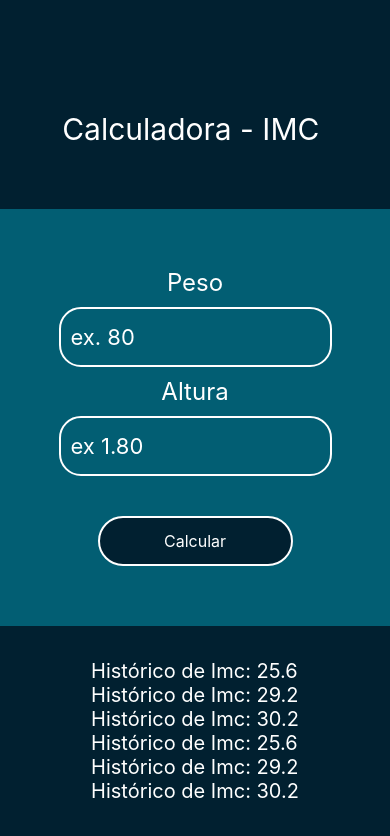
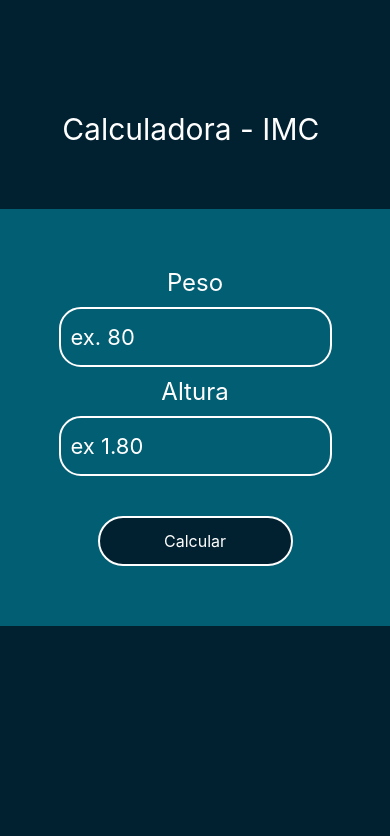
Before and after one commit to MarcusSoaresCarioca/appimc, a React Native app: screen / in a window 390 px wide. Shown: the top 836 px of the page. Built offline with nearby package versions, Linux system fonts and the light colour scheme.

Commit message:
criando função de historico de imc

```diff
--- a/src/paginas/Imc/index.js
+++ b/src/paginas/Imc/index.js
@@ -10,17 +10,7 @@ export default function Imc() {
     const [altura, setAltura] = useState(null);
     const [result, setResult] = useState(null);
     const [msgResult, setMsgResult] = useState("");
-
-    const listaImc = [
-        { id: 1, imc: 25.6},
-        { id: 2, imc: 29.2},
-        { id: 3, imc: 30.2},
-        { id: 4, imc: 25.6},
-        { id: 5, imc: 29.2},
-        { id: 6, imc: 30.2},
-    ]
-
-
+    const [lista,setLista] = useState([])
 
 
 
@@ -28,6 +18,9 @@ export default function Imc() {
         if (peso != null && altura != null) {
             let imc = (peso / (altura * altura)).toFixed(2)
             setResult(imc)
+            let numeroAl = peso * Math.random(imc)
+            setLista((arr) => [...arr, {id: numeroAl, resultImc: imc }])
+            console.log (lista)
 
             if (imc < 18.5) {
                 setMsgResult("Abaixo do peso")
@@ -91,11 +84,11 @@ export default function Imc() {
 
                 <FlatList
                     showsVerticalScrollIndicator={false}
-                    data={listaImc}
+                    data={lista}
                     renderItem={({item}) => {
                         return (
                             <View>
-                                <Text style={style.txtList}>Histórico de Imc: {item.imc}</Text>
+                                <Text style={style.txtList}>Histórico de IMC = {item.resultImc}</Text>
                             </View>
                         )
                 }}
--- a/src/paginas/Imc/style.js
+++ b/src/paginas/Imc/style.js
@@ -74,7 +74,7 @@ const style = StyleSheet.create({
     },
 
     txtList:{
-        fontSize:20,
+        fontSize:18,
         color:'#fff'
     }
 
```
